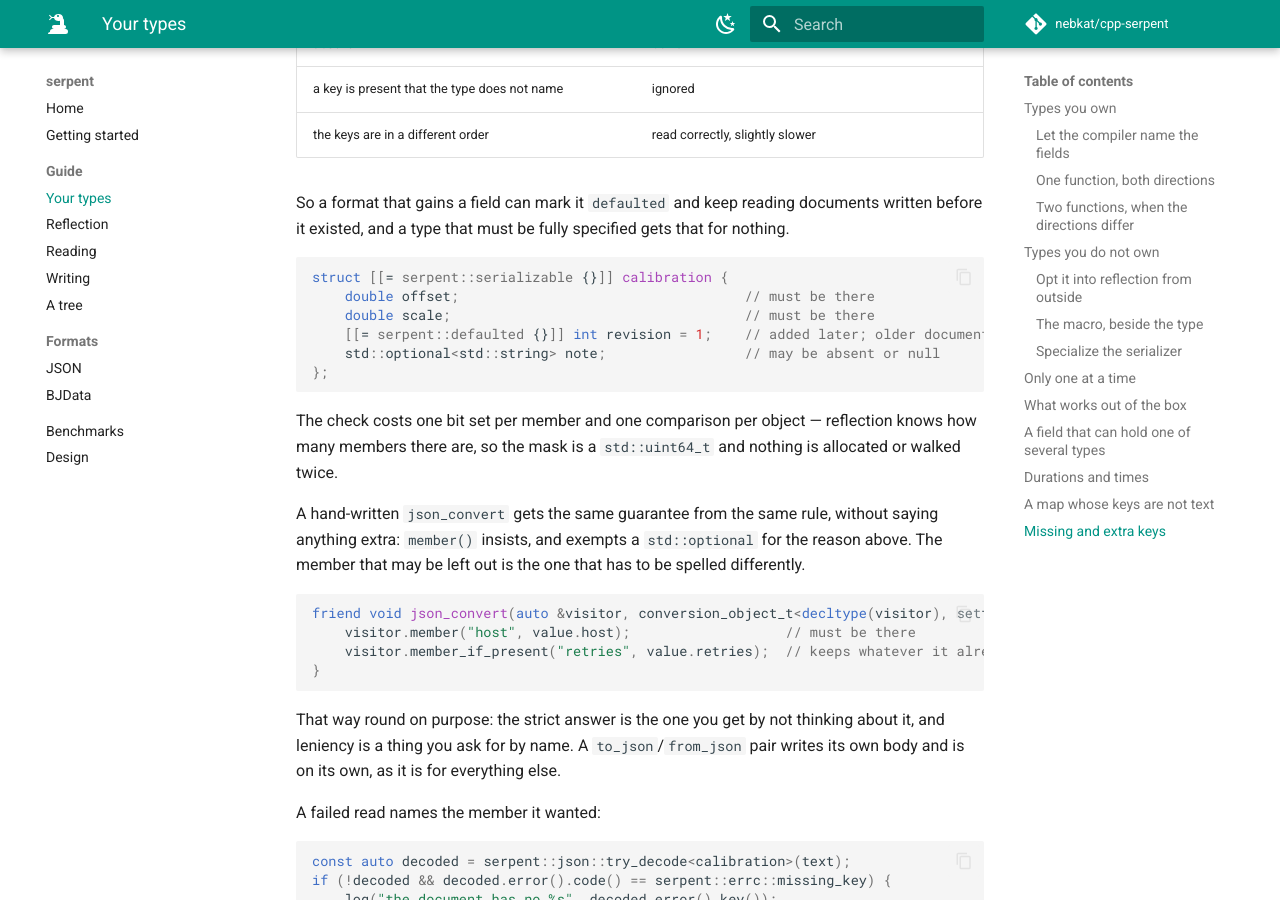
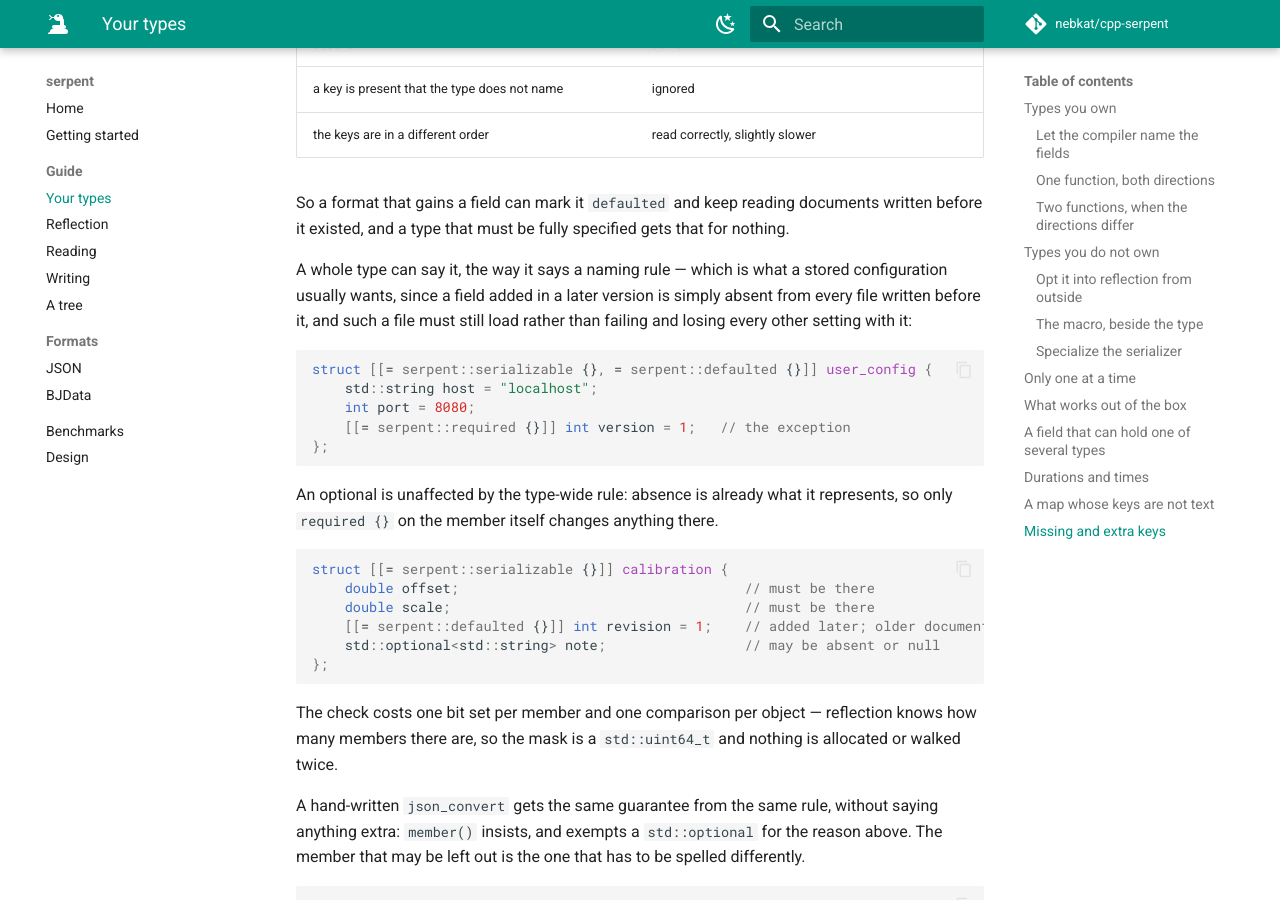
Before and after one commit to nebkat/cpp-serpent, an MkDocs documentation site: the page built from docs/types.md, in a window 1280 px wide and 900 px high, scrolled down 5808 px. Built offline with MkDocs 1.6.1 and Material for MkDocs 9.7.7, drawn with Linux system fonts in a browser that asks for light colours; comment, search, counter and statistics services are not loaded.

Commit message:
feat(reflect): Let a whole type say its members may be absent
defaulted was read from the member alone, so writing it on the type was
silently ignored and every member stayed required - the opposite of what
it looks like it says, and a compatibility break for a stored
configuration, where a field added in a later version is absent from
every file written before it and such a file must still load.

On a type it now means every member, the way naming does, with required
on a member as the exception. An optional is untouched: absence is what
it represents already, so only the member itself can demand its key.

A member table says the same thing the same way, and required on a
non-optional member stops being diagnosed as meaningless once its type
is defaulted, because there it is the exception rather than a no-op.

````diff
--- a/docs/types.md
+++ b/docs/types.md
@@ -280,6 +280,22 @@ between a field that said zero and a field that said nothing.
 So a format that gains a field can mark it `defaulted` and keep reading documents written before
 it existed, and a type that must be fully specified gets that for nothing.
 
+A whole type can say it, the way it says a naming rule — which is what a stored configuration
+usually wants, since a field added in a later version is simply absent from every file written
+before it, and such a file must still load rather than failing and losing every other setting
+with it:
+
+```cpp
+struct [[= serpent::serializable {}, = serpent::defaulted {}]] user_config {
+    std::string host = "localhost";
+    int port = 8080;
+    [[= serpent::required {}]] int version = 1;   // the exception
+};
+```
+
+An optional is unaffected by the type-wide rule: absence is already what it represents, so only
+`required {}` on the member itself changes anything there.
+
 ```cpp
 struct [[= serpent::serializable {}]] calibration {
     double offset;                                   // must be there
````
Also changed, not shown: docs/reflection.md (+1 -1 lines), 2 other files.
